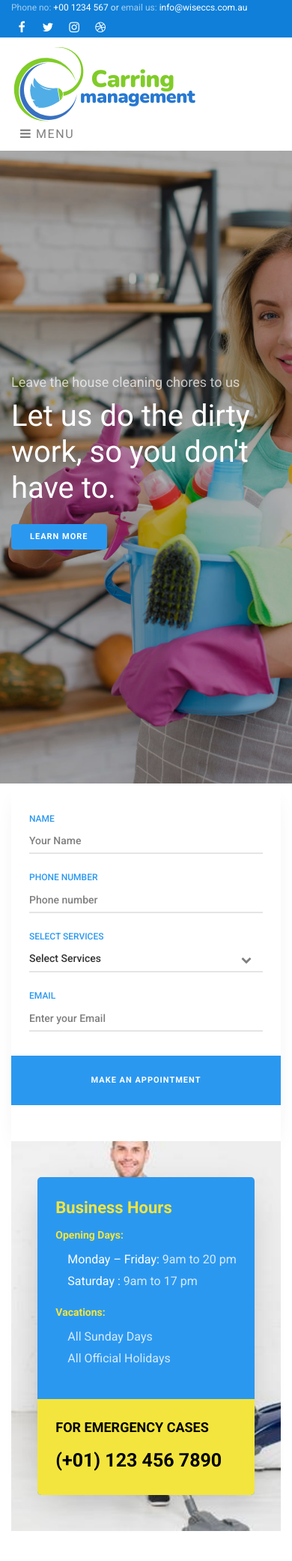
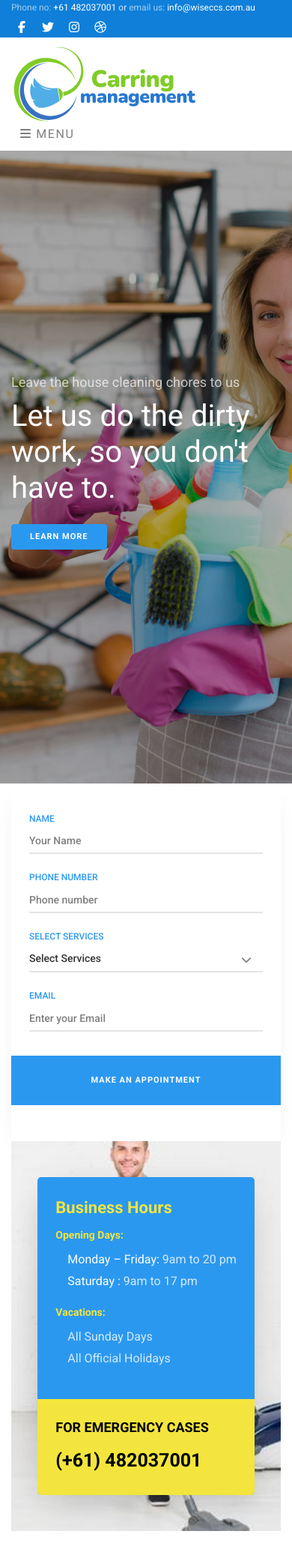
Before and after one commit to prajjwalz1/carringmanagementgroup, a Django app: page / in a window 390 px wide. Shown: the top 2082 px of the page at 75% size. Run offline with Django 4.2, Linux system fonts and the light colour scheme; data comes from the database, SQL or seed files in the repository; some libraries are stand-ins or nearby versions; some web fonts are replaced.

Commit message:
phone number changed

```diff
--- a/management/templates/base.html
+++ b/management/templates/base.html
@@ -34,7 +34,7 @@
     <div class="container">
         <div class="row justify-content-between">
             <div class="col-12 col-md d-flex align-items-center">
-                <p class="mb-0 phone"><span class="mailus">Phone no:</span> <a href="#">+00 1234 567</a> or <span
+                <p class="mb-0 phone"><span class="mailus">Phone no:</span> <a href="#">+61 482037001</a> or <span
                         class="mailus">email us:</span> <a href="#">info@wiseccs.com.au</a></p>
             </div>
             <div class="col-12 col-md d-flex justify-content-md-end">
@@ -113,7 +113,7 @@
                     <ul>
                         <li><span class="icon fa fa-map-marker"></span><span class="text">Suite 3, 4 Brown Street, Ashfield, NSW, 2191</span>
                         </li>
-                        <li><a href="#"><span class="icon fa fa-phone"></span><span class="text">+2 392 3929 210</span></a>
+                        <li><a href="#"><span class="icon fa fa-phone"></span><span class="text">(+61) 482037001</span></a>
                         </li>
                         <li><a href="#"><span class="icon fa fa-paper-plane"></span><span class="text">info@wiseccs.com.au</span></a>
                         </li>
@@ -141,7 +141,7 @@
 </div>
 </body>
 
-
+<script src="https://kit.fontawesome.com/0f77f6a742.js" crossorigin="anonymous"></script>
 <script src="{%static 'js/jquery.min.js' %}"></script>
 <script src="{%static 'js/jquery-migrate-3.0.1.min.js' %}"></script>
 <script src="{%static 'js/popper.min.js' %}"></script>
--- a/management/templates/index.html
+++ b/management/templates/index.html
@@ -104,7 +104,7 @@
                         </div>
                         <div class="desc p-4 bg-secondary">
                             <h3 class="heading">For Emergency Cases</h3>
-                            <span class="phone">(+01) 123 456 7890</span>
+                            <span class="phone">(+61) 482037001</span>
                         </div>
                     </div>
                 </div>
```
